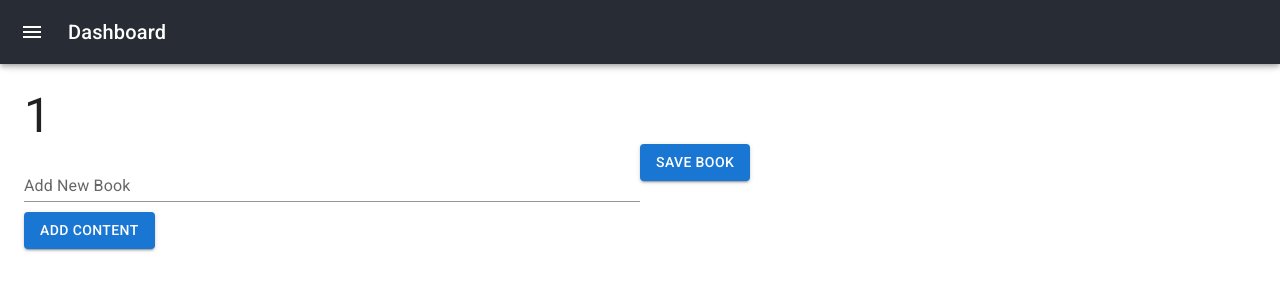
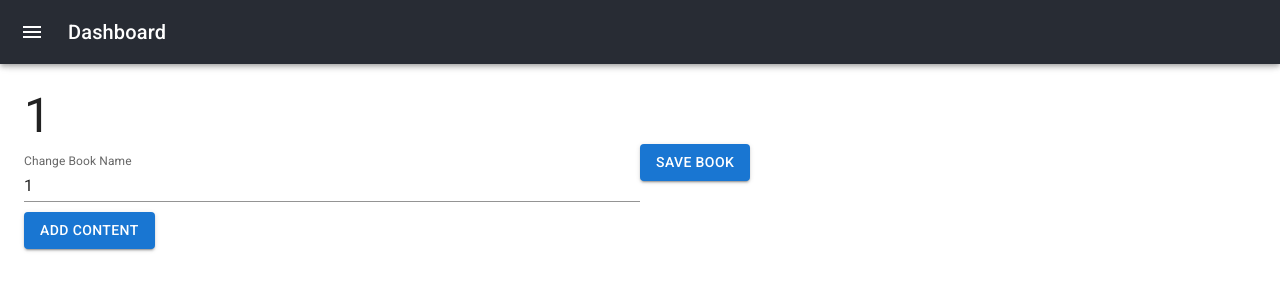
Before and after one commit to tashfeenMustafa/BookManagementSoftware, a React (Create React App) app in the folder client/: page /books/1 in a window 1280 px wide. Shown: the top 300 px of the page. Built offline with nearby package versions, Linux system fonts and the light colour scheme.

Commit message:
Added functionality to add books and contents (added minor improvements)

```diff
--- a/client/src/AddNewBook/AddNewBook.js
+++ b/client/src/AddNewBook/AddNewBook.js
@@ -13,7 +13,7 @@ function AddNewBook() {
     let pageTitle = 'Add New Book'
 
     const [showContent, setShowContent] = useState(false)
-    const [bookTitle, setBookTitle] = useState('')
+    const [bookTitle, setBookTitle] = useState(() => bookTitleParams ? bookTitleParams : '')
     const [contentsList, setContents] = useState([])
 
     const handleAddContentButton = () => {
@@ -44,6 +44,7 @@ function AddNewBook() {
                     {bookTitleParams ? bookTitleParams : pageTitle}
             </Typography>
             <SaveBookName
+                type={bookTitleParams ? "params" : "empty"}
                 bookTitle={bookTitle}
                 handleSaveBookTitle={handleSaveBookTitle} />
             <Button
--- a/client/src/AddNewBook/SaveBookName.js
+++ b/client/src/AddNewBook/SaveBookName.js
@@ -19,7 +19,7 @@ export default function SaveBookName(props) {
                 }}
                 value={props.bookTitle}
                 id="standard-basic"
-                label="Add New Book"
+                label={props.type === "empty" ? "Add New Book" : "Change Book Name"}
                 variant="standard"
                 onChange={handleChange} />
             </Grid>
```
